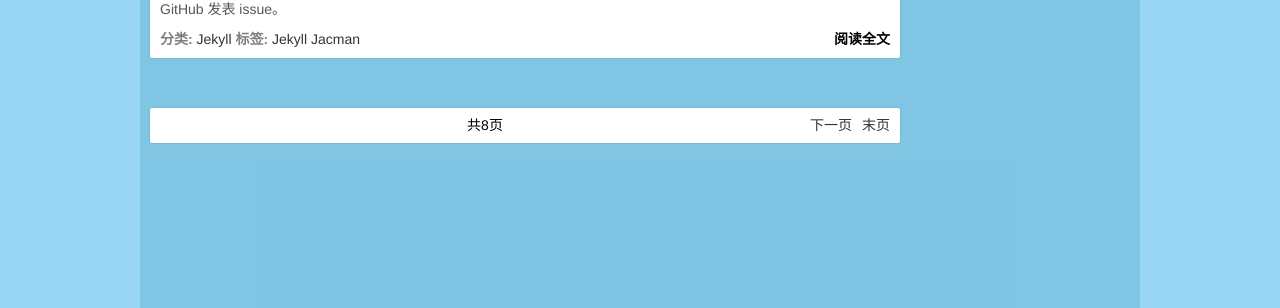
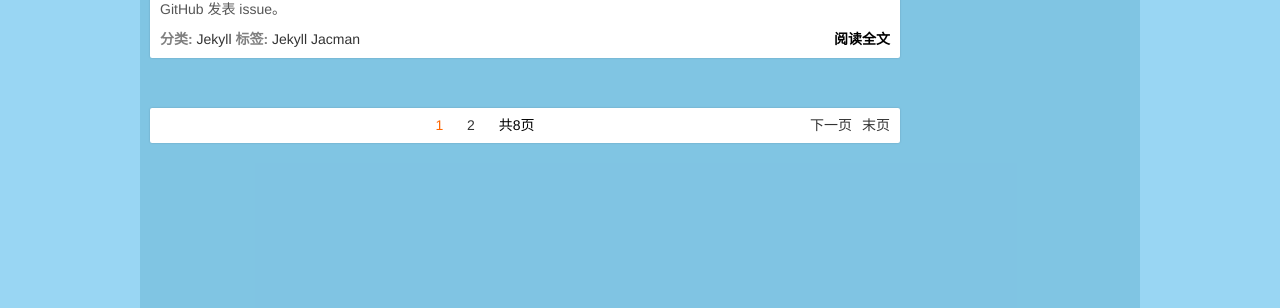
Before and after one commit to bnuephjx/bnuephjx.github.io, a Jekyll site: the page built from index.html, in a window 1280 px wide. Shown: the part 346-654 px from the top of the page. Built offline with Jekyll 4.4.1, drawn with Linux system fonts in a browser that asks for light colours; the list of posts is cut into pages by our own code.

Commit message:
修复页码

```diff
--- a/_includes/_views/home.html
+++ b/_includes/_views/home.html
@@ -19,12 +19,8 @@
             {% endif %}
 
             <!-- 页码 -->
-            {% if paginator.next_page %}
-                {% capture plusPage %}{{ paginator.next_page | plus:1 }}{% endcapture %}
-            {% endif %}
-
             {% if paginator.page == 1 %}
-                {% for page in (1..plusPage %}
+                {% for page in (1..paginator.next_page) %}
                     {% if paginator.page == page %}
                         <span class="pageNum current">{{ page }}</span>
                     {% elsif page == 1 %}
@@ -44,7 +40,7 @@
                     {% endif %}
                 {% endfor %}
             {% else %}
-                {% for page in (paginator.previous_page..plusPage) %}
+                {% for page in (paginator.previous_page..paginator.next_page) %}
                     {% if paginator.page == page %}
                         <span class="pageNum current">{{ page }}</span>
                     {% elsif page == 1 %}
```
